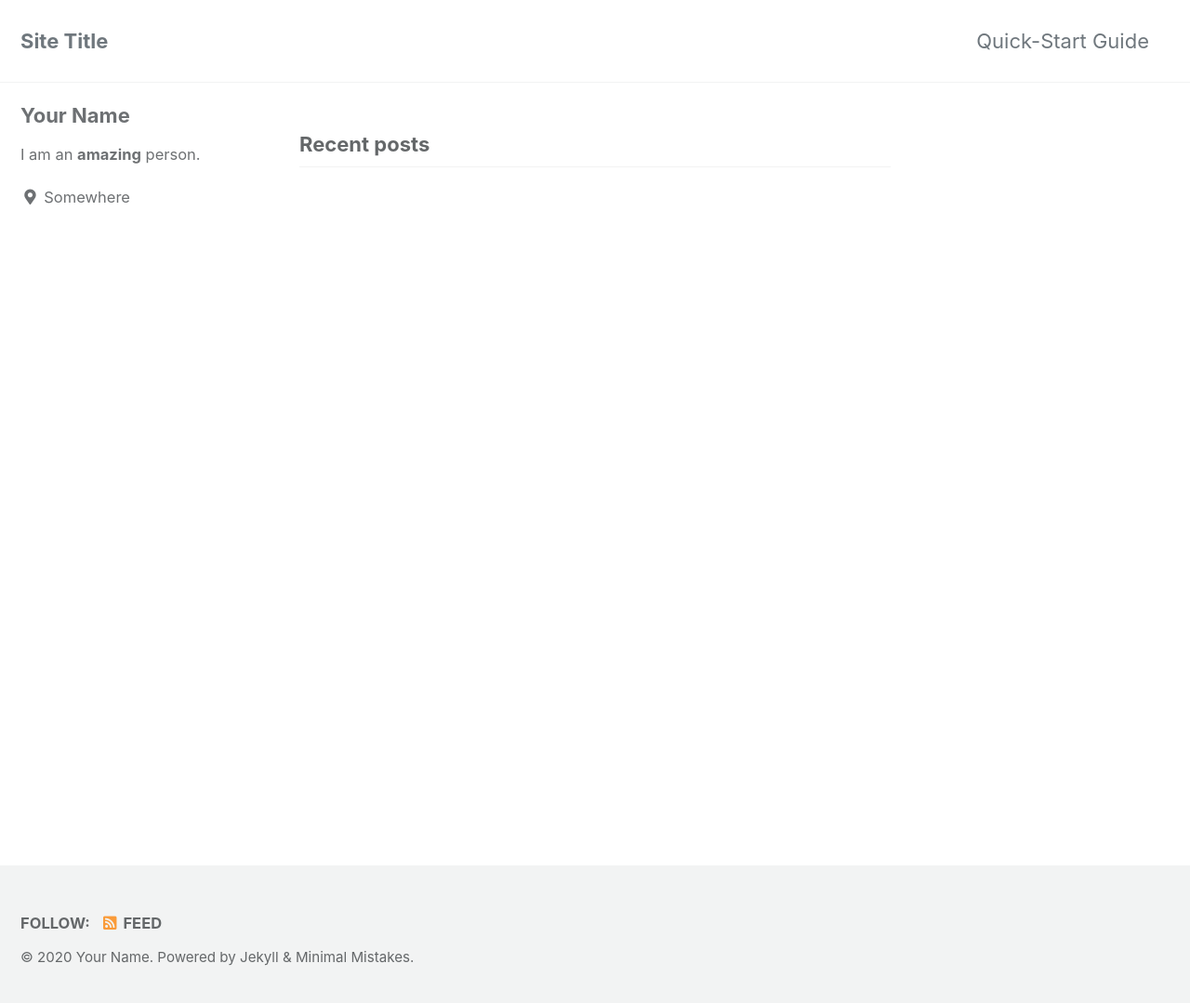
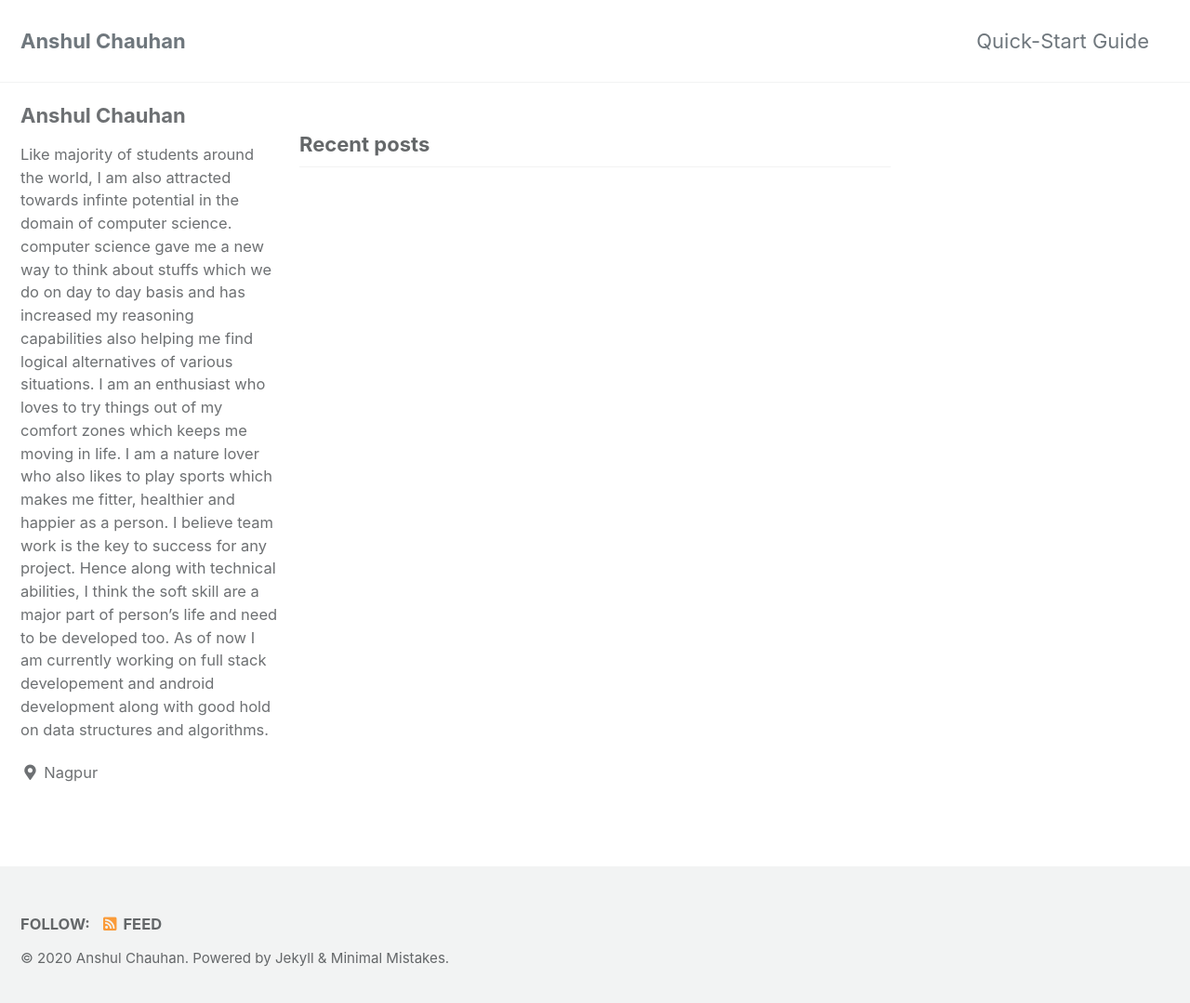
Before and after one commit to chauhanad1/Anshul_Chuahan.io, a Jekyll site: the page built from index.html, in a window 1280 px wide and 1086 px high. Shown: the top 1079 px of the window at 93% size. Built offline with Jekyll 4.4.1, drawn with Linux system fonts in a browser that asks for light colours; cached includes are drawn as plain includes; the list of posts is cut into pages by our own code.

Commit message:
getting started with the page

```diff
--- a/_config.yml
+++ b/_config.yml
@@ -16,11 +16,11 @@ minimal_mistakes_skin    : "default" # "air", "aqua", "contrast", "dark", "dirt"
 
 # Site Settings
 locale                   : "en-US"
-title                    : "Site Title"
+title                    : "Anshul Chauhan"
 title_separator          : "-"
 subtitle                 : # site tagline that appears below site title in masthead
-name                     : "Your Name"
-description              : "An amazing website."
+name                     : "Anshul Chauhan"
+description              : "A portfolio of Anshul Chauhan"
 url                      : # the base hostname & protocol for your site e.g. "https://mmistakes.github.io"
 baseurl                  : # the subpath of your site, e.g. "/blog"
 repository               : # GitHub username/repo-name e.g. "mmistakes/minimal-mistakes"
@@ -93,15 +93,24 @@ analytics:
 
 # Site Author
 author:
-  name             : "Your Name"
+  name             : "Anshul Chauhan"
   avatar           : # path of avatar image, e.g. "/assets/images/bio-photo.jpg"
-  bio              : "I am an **amazing** person."
-  location         : "Somewhere"
+  bio              : "Like majority of students around the world, I am also attracted towards infinte potential in the domain of computer science.
+
+computer science gave me a new way to think about stuffs which we do on day to day basis and has increased my reasoning capabilities also helping me find logical alternatives of various situations.
+
+I am an enthusiast who loves to try
+things out of my comfort zones which keeps me moving in life. I am a nature lover who also likes to play sports which makes me fitter, healthier and happier as a person.
+
+I believe team work is the key to success for any project. Hence along with technical abilities, I think the soft skill are a major part of person's life and need to be developed too.
+
+As of now I am currently working on full stack developement and android development along with good hold on data structures and algorithms."
+  location         : "Nagpur"
   email            :
   links:
-    - label: "Email"
+    - label: "chauhananshulofficial@gmail.com"
       icon: "fas fa-fw fa-envelope-square"
-      # url: "mailto:your.name@email.com"
+      # url: "mailto:chauhananshulofficial@gmail.com"
     - label: "Website"
       icon: "fas fa-fw fa-link"
       # url: "https://your-website.com"
@@ -111,9 +120,9 @@ author:
     - label: "Facebook"
       icon: "fab fa-fw fa-facebook-square"
       # url: "https://facebook.com/"
-    - label: "GitHub"
+    - label: "Anshul Chauhan"
       icon: "fab fa-fw fa-github"
-      # url: "https://github.com/"
+      # url: "https://github.com/chauhanad1"
     - label: "Instagram"
       icon: "fab fa-fw fa-instagram"
       # url: "https://instagram.com/"
@@ -279,3 +288,11 @@ defaults:
       comments: # true
       share: true
       related: true
+
+  # _pages
+  - scope:
+      path: ""
+      type: pages
+    values:
+      layout: single
+      author_profile: true
```
